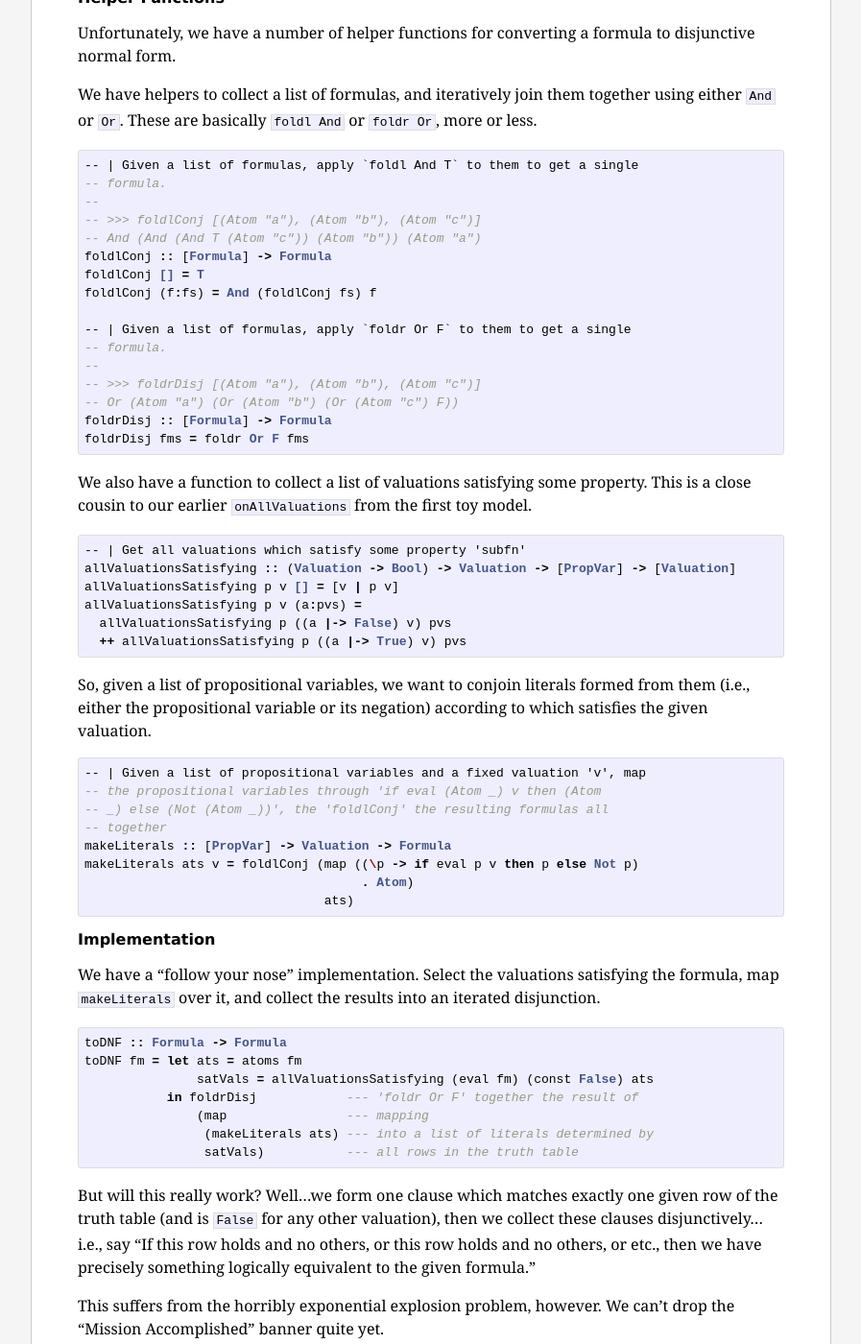
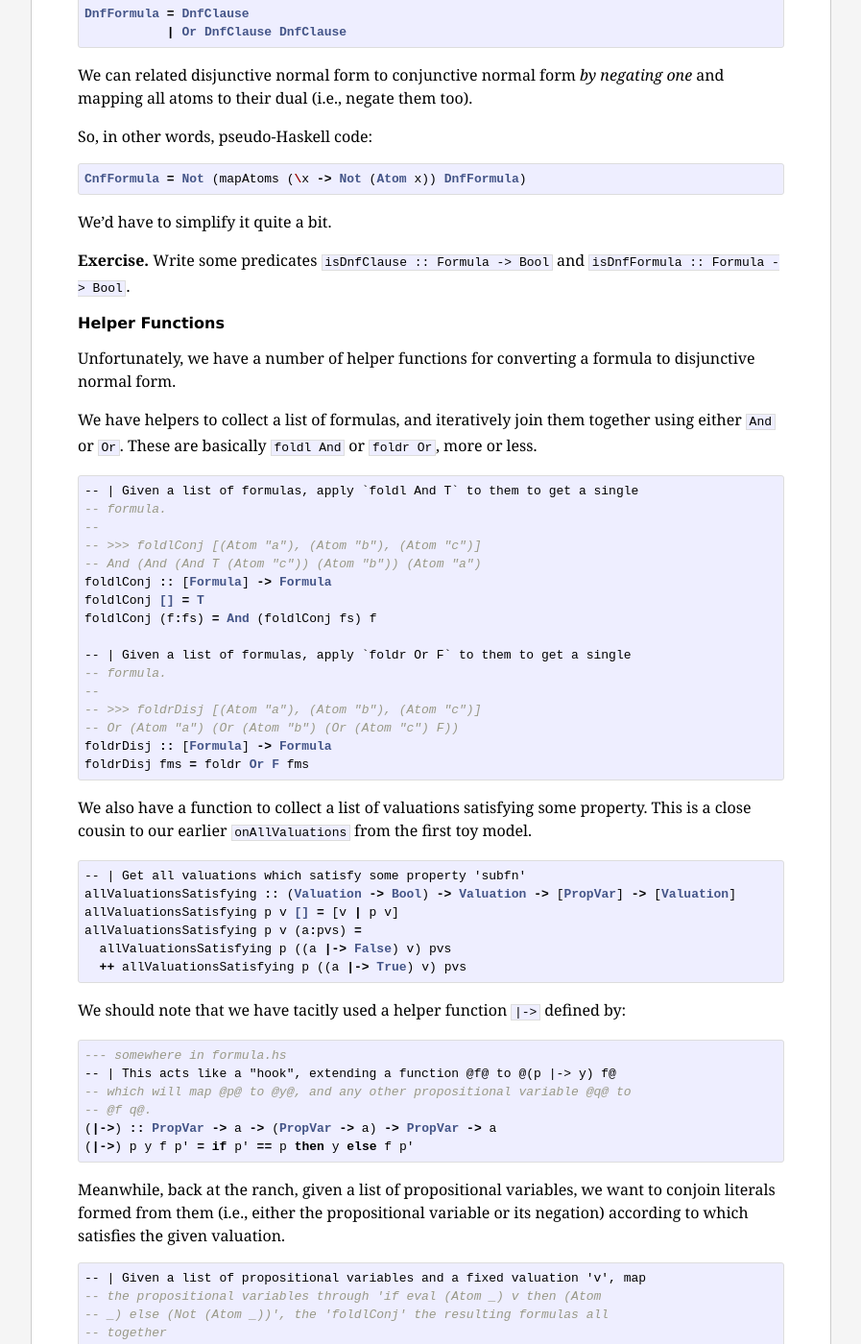
Before and after one commit to pqnelson/pqnelson.github.com, a Jekyll site: the page built from _posts/2015-02-09-automated-thm-ii-normal-forms.md, in a window 1280 px wide and 1400 px high, scrolled down 5941 px. Shown: the whole window at 96% size, without its empty margins (191-1088 px from the left). Built offline with Jekyll 4.4.1, drawn with Linux system fonts in a browser that asks for light colours; Markdown is read by kramdown in place of the engine named in the settings; some of the changed text lies outside the part shown.

Commit message:
Added more exercises in automated thm posts

````diff
--- a/_posts/2015-02-09-automated-thm-ii-normal-forms.md
+++ b/_posts/2015-02-09-automated-thm-ii-normal-forms.md
@@ -61,6 +61,7 @@
 literal or not:
 
 ```haskell
+--- in src/Formula.hs
 isLiteral :: Formula -> Bool
 isLiteral (Atom _) = True
 isLiteral (Not (Atom _)) = True
@@ -76,6 +77,7 @@
 avoid infinite recursion).
 
 ```haskell
+--- in src/Formula.hs
 simplifyProp' :: Formula -> Formula
 simplifyProp' fm = case fm of
   Not F       -> T
@@ -110,6 +112,12 @@
   Iff p q     -> simplifyProp' (Iff (simplifyProp p) (simplifyProp q))
   _           -> fm
 ```
+
+**Exercise for the Reader.** Expand out the expressions:
+
+- `simplifyProp (Implies (Not (Atom "p")) False)`
+- `simplifyProp (Iff (Not (Not (Atom "q"))) (Atom "q"))`
+- `simplifyProp (Implies (And (Not (Atom "p")) (Implies (Atom "q") F)) (Or (Not (Or (Atom "p") (Atom "r"))) (Atom "q")))`.
 
 ### Implementation
 
@@ -251,6 +259,9 @@
 And we also use a tautology like `Iff (Not (Iff p q)) (Iff (Not p) q)`
 to help push negation down to the atom-level.
 
+**Exercise.** Write out a predicate `isNENF :: Formula -> Bool` which
+tests if the given formula is in NEN-form or not.
+
 ### Implementation
 
 Now, we have our implementation:
@@ -330,6 +341,9 @@
 
 We'd have to simplify it quite a bit.
 
+**Exercise.** Write some predicates `isDnfClause :: Formula -> Bool` and
+`isDnfFormula :: Formula -> Bool`.
+
 ### Helper Functions
 
 Unfortunately, we have a number of helper functions for converting a
@@ -371,9 +385,21 @@
   ++ allValuationsSatisfying p ((a |-> True) v) pvs
 ```
 
-So, given a list of propositional variables, we want to conjoin literals
-formed from them (i.e., either the propositional variable or its
-negation) according to which satisfies the given valuation.
+We should note that we have tacitly used a helper function `|->` defined by:
+
+```haskell
+--- somewhere in formula.hs
+-- | This acts like a "hook", extending a function @f@ to @(p |-> y) f@
+-- which will map @p@ to @y@, and any other propositional variable @q@ to
+-- @f q@.
+(|->) :: PropVar -> a -> (PropVar -> a) -> PropVar -> a
+(|->) p y f p' = if p' == p then y else f p'
+```
+
+Meanwhile, back at the ranch, given a list of propositional variables,
+we want to conjoin literals formed from them (i.e., either the
+propositional variable or its negation) according to which satisfies the
+given valuation.
 
 ```haskell
 -- | Given a list of propositional variables and a fixed valuation 'v', map
````
Also changed, not shown: _posts/2015-01-15-automated-thm.md (+6 -0 lines), _posts/2015-02-15-automated-thm-iii-dp.md (+3 -2 lines).
